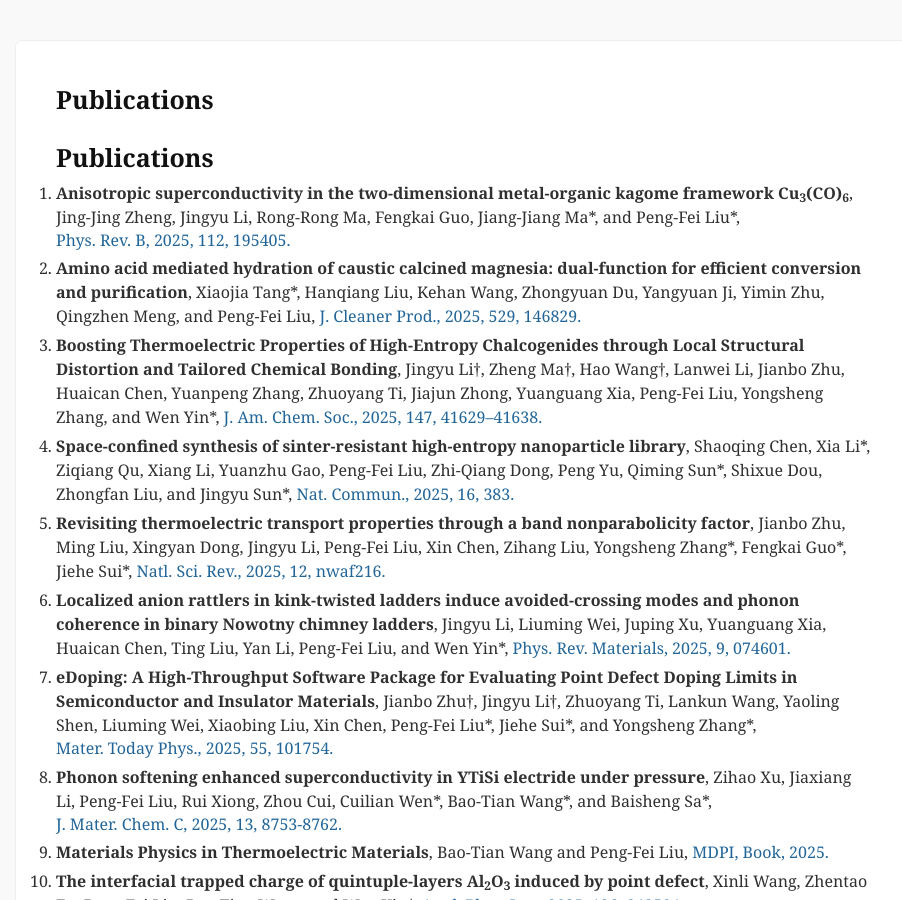
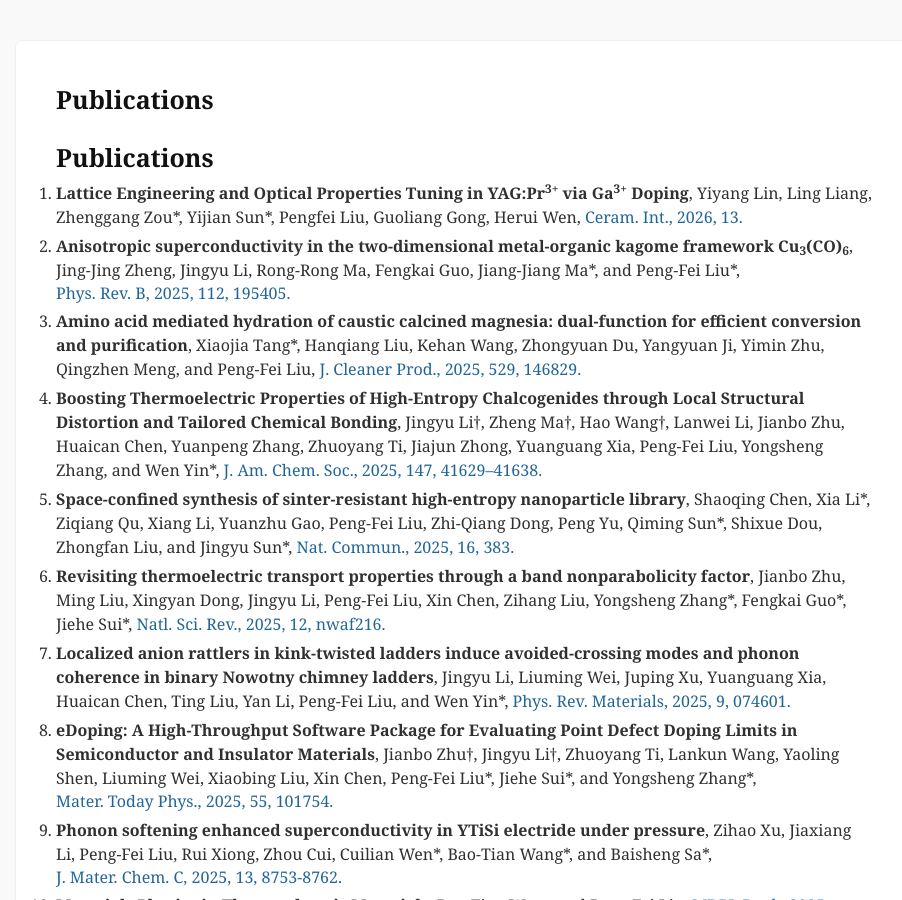
Before and after one commit to comatphys/comatphys.github.io, a Jekyll site: the page built from cv_md/publication.md, in a window 1280 px wide and 900 px high. Shown: the whole window, without its empty margins (175-1077 px from the left). Built offline with Jekyll 4.4.1, drawn with Linux system fonts in a browser that asks for light colours; our own code applies the rules of GitHub Pages for plain Markdown files; comment, search, counter and statistics services are not loaded.

Commit message:
Update publication.md

```diff
--- a/cv_md/publication.md
+++ b/cv_md/publication.md
@@ -1,4 +1,8 @@
 # Publications
+1. **Lattice Engineering and Optical Properties Tuning in YAG:Pr<sup>3+</sup> via Ga<sup>3+</sup> Doping**,
+Yiyang Lin, Ling Liang, Zhenggang Zou\*, Yijian Sun\*, Pengfei Liu, Guoliang Gong, Herui Wen,
+[Ceram. Int., 2026, 13.](https://doi.org/10.1016/j.ceramint.2026.01.160)
+
 1. **Anisotropic superconductivity in the two-dimensional metal-organic kagome framework Cu<sub>3</sub>(CO)<sub>6</sub>**,
 Jing-Jing Zheng, Jingyu Li, Rong-Rong Ma, Fengkai Guo, Jiang-Jiang Ma\*, and Peng-Fei Liu\*,
 [Phys. Rev. B, 2025, 112, 195405.](https://doi.org/10.1103/srwj-fttf)
```
